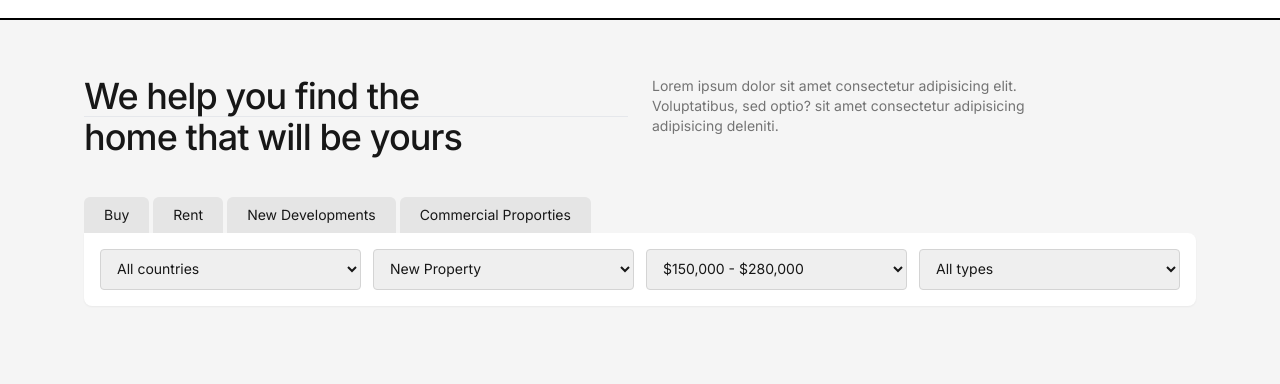
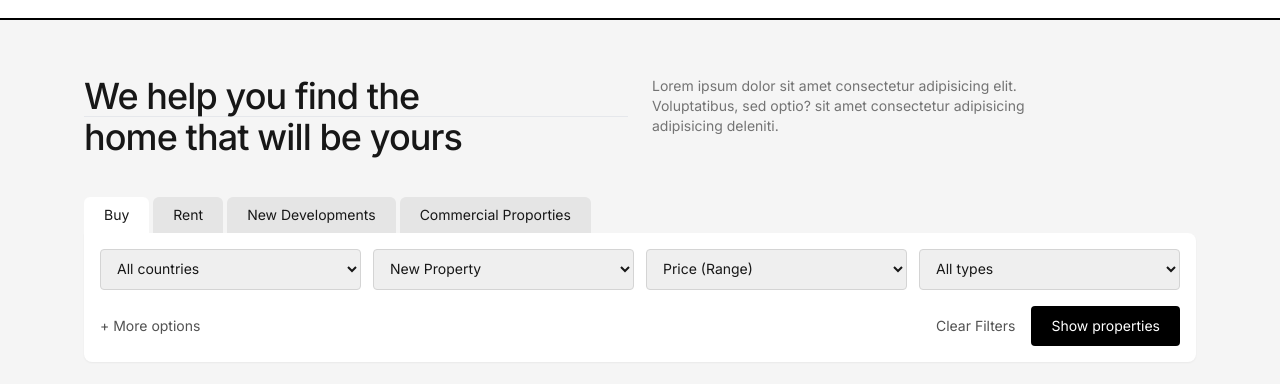
Before and after one commit to shuraimbalochofficial/RealEstateWebsite, a plain HTML site: page index.html in a window 1280 px wide. Shown: the part 880-1264 px from the top of the page. Before the commit the page ends 1242 px from the top, so only its background shows below. Drawn offline with nearby package versions, Linux system fonts and the light colour scheme.

Commit message:
Completed About Search

```diff
--- a/index.html
+++ b/index.html
@@ -122,10 +122,7 @@
         <!--  -->
         <div id="search" class="mt-10">
           <div id="tabs" class="flex flex-wrap gap-1 text-sm">
-            <button
-              data-tab="buy"
-              class="tab rounded-t-md bg-neutral-200 px-5 py-2"
-            >
+            <button data-tab="buy" class="tab rounded-t-md bg-white px-5 py-2">
               Buy
             </button>
             <button
@@ -178,6 +175,7 @@
                 id=""
                 class="rounded border border-neutral-300 px-3 py-2.5 text-sm"
               >
+                <option value="">Price (Range)</option>
                 <option value="">$150,000 - $280,000</option>
                 <option value="">$280,000 - $500,000</option>
                 <option value="">$500,000 - $1,000,000</option>
@@ -195,9 +193,30 @@
                 <option value="">Villa</option>
               </select>
             </div>
+
+            <div
+              class="flex flex-wrap items-center justify-between mt-4 gap-3 text-sm"
+            >
+              <span class="text-neutral-600"> + More options</span>
+
+              <div class="flex items-center gap-4">
+                <button id="clearBtn" class="text-neutral-600 hover:text-black">
+                  Clear Filters
+                </button>
+
+                <a
+                  href=""
+                  class="rounded bg-black text-white py-2.5 px-5 hover:bg-neutral-700"
+                >
+                  Show properties
+                </a>
+              </div>
+            </div>
           </div>
         </div>
       </div>
     </section>
+
+    <section></section>
   </body>
 </html>
```
